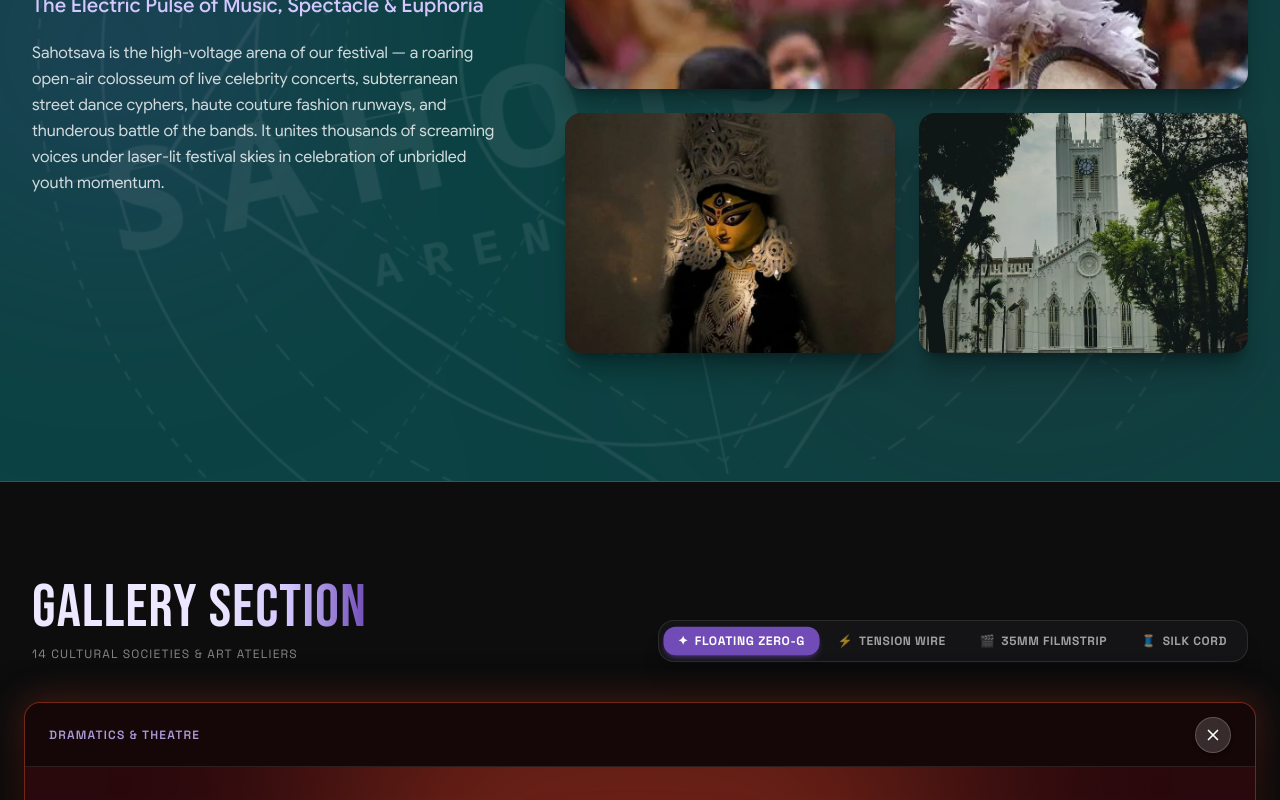
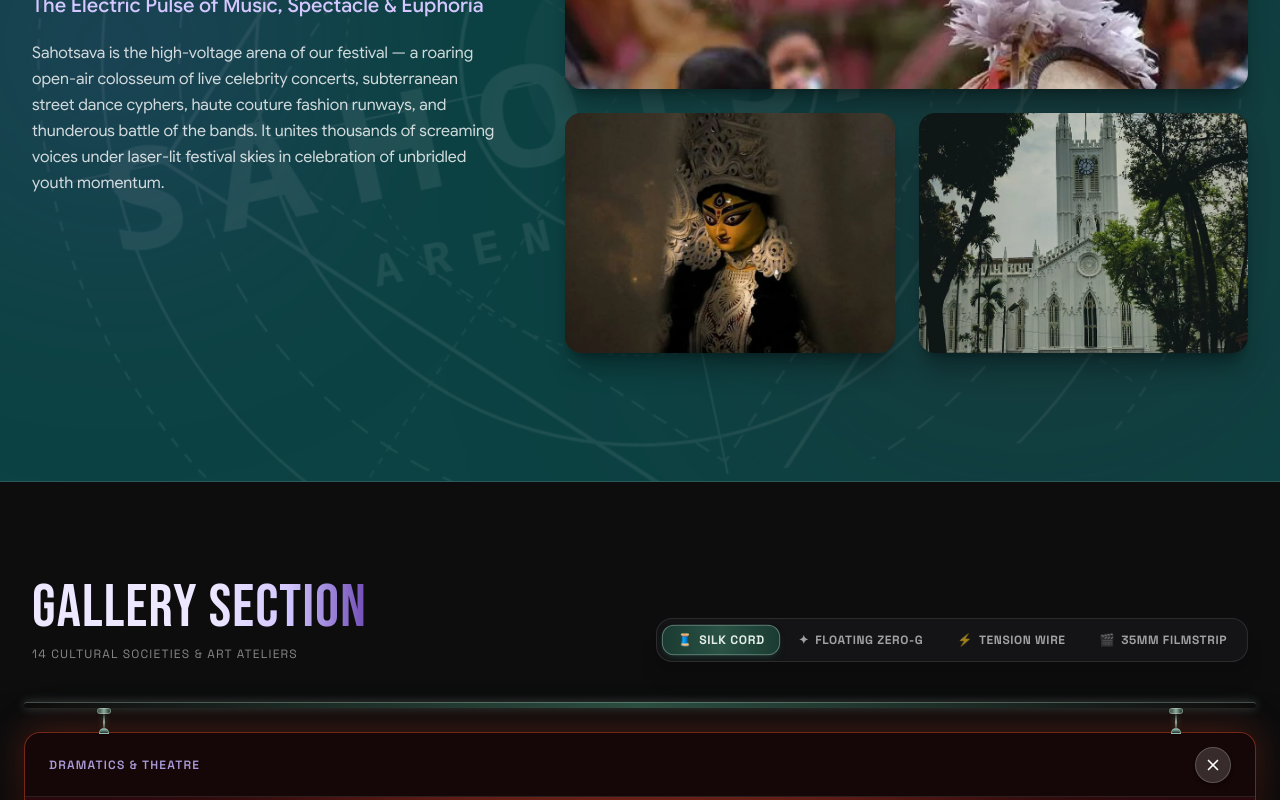
Before and after one commit to ritam413/trial_repo, a Next.js app: page / in a window 1280 px wide. Shown: the part 2000-2800 px from the top of the page. Built offline with nearby package versions, Linux system fonts and the light colour scheme; a web font is replaced by a local one.

Commit message:
feat(gallery): adopt silk cord as default with dark silvering green palette

```diff
--- a/src/components/event/GallerySection.tsx
+++ b/src/components/event/GallerySection.tsx
@@ -354,15 +354,28 @@ function FilmstripDivider({ index }: { index: number }) {
 function SilkCordSegment() {
   return (
     <div className="relative w-full h-4 sm:h-5 flex items-center justify-between pointer-events-none select-none z-20 my-[-1px]">
+      {/* Left Cord Anchor */}
       <div className="absolute left-6 sm:left-12 md:left-20 -translate-x-1/2 -top-0.5 flex flex-col items-center">
-        <div className="w-2 h-1 rounded-t-full border border-[#D4AF37] bg-[#78350F]" />
-        <div className="w-[2px] h-3 bg-gradient-to-b from-[#714cb6] via-[#d4c7ff] to-[#714cb6] shadow-[0_0_4px_rgba(113,76,182,0.6)]" />
-        <div className="w-2 h-1 rounded-b-full border border-[#D4AF37] bg-[#78350F]" />
+        {/* Top Dark Silvering Green Eyelet Ring */}
+        <div className="w-2.5 h-1.5 rounded-t-full border border-[#9bbab0]/80 bg-gradient-to-b from-[#9bbab0] to-[#1a382e] shadow-xs" />
+        {/* Dark Silvering Green Silk Cord / Rod with Silver Sheen */}
+        <div className="relative w-[2.5px] h-3 bg-gradient-to-b from-[#16382e] via-[#a3c2b5] via-[#3b6959] to-[#16382e] shadow-[0_0_6px_rgba(155,186,176,0.45)]">
+          <div className="absolute inset-y-0.5 left-0 w-[1px] bg-white/40" />
+        </div>
+        {/* Bottom Dark Silvering Green Eyelet Ring */}
+        <div className="w-2.5 h-1.5 rounded-b-full border border-[#9bbab0]/80 bg-gradient-to-t from-[#9bbab0] to-[#1a382e] shadow-xs" />
       </div>
+
+      {/* Right Cord Anchor */}
       <div className="absolute right-6 sm:right-12 md:right-20 translate-x-1/2 -top-0.5 flex flex-col items-center">
-        <div className="w-2 h-1 rounded-t-full border border-[#D4AF37] bg-[#78350F]" />
-        <div className="w-[2px] h-3 bg-gradient-to-b from-[#714cb6] via-[#d4c7ff] to-[#714cb6] shadow-[0_0_4px_rgba(113,76,182,0.6)]" />
-        <div className="w-2 h-1 rounded-b-full border border-[#D4AF37] bg-[#78350F]" />
+        {/* Top Dark Silvering Green Eyelet Ring */}
+        <div className="w-2.5 h-1.5 rounded-t-full border border-[#9bbab0]/80 bg-gradient-to-b from-[#9bbab0] to-[#1a382e] shadow-xs" />
+        {/* Dark Silvering Green Silk Cord / Rod with Silver Sheen */}
+        <div className="relative w-[2.5px] h-3 bg-gradient-to-b from-[#16382e] via-[#a3c2b5] via-[#3b6959] to-[#16382e] shadow-[0_0_6px_rgba(155,186,176,0.45)]">
+          <div className="absolute inset-y-0.5 left-0 w-[1px] bg-white/40" />
+        </div>
+        {/* Bottom Dark Silvering Green Eyelet Ring */}
+        <div className="w-2.5 h-1.5 rounded-b-full border border-[#9bbab0]/80 bg-gradient-to-t from-[#9bbab0] to-[#1a382e] shadow-xs" />
       </div>
     </div>
   );
@@ -370,7 +383,7 @@ function SilkCordSegment() {
 
 export default function GallerySection() {
   const sectionRef = useRef<HTMLElement>(null);
-  const [variant, setVariant] = useState<GalleryVariant>("floating-minimal");
+  const [variant, setVariant] = useState<GalleryVariant>("silk-cord");
   const [activeClubIndex, setActiveClubIndex] = useState<number | null>(0);
   const [selectedPhoto, setSelectedPhoto] = useState<{
     photo: ClubPhoto;
@@ -491,10 +504,10 @@ export default function GallerySection() {
           {/* Emil-Prototype Visual Direction Switcher */}
           <div className="flex items-center gap-1.5 p-1.5 rounded-2xl bg-[#141416] border border-white/10 shadow-xl overflow-x-auto max-w-full">
             {[
+              { id: "silk-cord", label: "Silk Cord", icon: "🧵" },
               { id: "floating-minimal", label: "Floating Zero-G", icon: "✦" },
               { id: "tension-wire", label: "Tension Wire", icon: "⚡" },
               { id: "filmstrip", label: "35mm Filmstrip", icon: "🎬" },
-              { id: "silk-cord", label: "Silk Cord", icon: "🧵" },
             ].map((v) => (
               <button
                 key={v.id}
@@ -502,7 +515,9 @@ export default function GallerySection() {
                 onClick={() => setVariant(v.id as GalleryVariant)}
                 className={`flex items-center gap-1.5 px-3.5 py-1.5 rounded-xl text-xs font-tech font-bold tracking-wider uppercase transition-all duration-200 cursor-pointer whitespace-nowrap ${
                   variant === v.id
-                    ? "bg-[#714cb6] text-white shadow-md shadow-[#714cb6]/40 scale-[1.02]"
+                    ? variant === "silk-cord"
+                      ? "bg-gradient-to-r from-[#1b3b31] via-[#2a5245] to-[#1b3b31] text-[#e2ede7] border border-[#9bbab0]/50 shadow-md shadow-[#1b3b31]/50 scale-[1.02]"
+                      : "bg-[#714cb6] text-white shadow-md shadow-[#714cb6]/40 scale-[1.02]"
                     : "text-white/60 hover:text-white hover:bg-white/5"
                 }`}
               >
@@ -534,14 +549,18 @@ export default function GallerySection() {
               </div>
             )}
             {variant === "silk-cord" && (
-              <div className="relative w-full h-5">
-                <div className="absolute left-6 sm:left-12 md:left-20 -translate-x-1/2 top-0 flex flex-col items-center">
-                  <div className="w-3 h-1.5 rounded-full bg-[#D4AF37] shadow-sm" />
-                  <div className="w-[2px] h-3.5 bg-gradient-to-b from-[#714cb6] to-[#d4c7ff]" />
-                </div>
-                <div className="absolute right-6 sm:right-12 md:right-20 translate-x-1/2 top-0 flex flex-col items-center">
-                  <div className="w-3 h-1.5 rounded-full bg-[#D4AF37] shadow-sm" />
-                  <div className="w-[2px] h-3.5 bg-gradient-to-b from-[#714cb6] to-[#d4c7ff]" />
+              <div className="relative w-full flex flex-col items-center">
+                {/* Overhead Dark Silvering Green Suspension Rail / Rod */}
+                <div className="relative w-full h-1.5 rounded-full bg-gradient-to-r from-transparent via-[#2a5245] to-transparent border-t border-[#9bbab0]/40 shadow-[0_0_10px_rgba(155,186,176,0.35)]" />
+                <div className="relative w-full h-5">
+                  <div className="absolute left-6 sm:left-12 md:left-20 -translate-x-1/2 top-0 flex flex-col items-center">
+                    <div className="w-3.5 h-1.5 rounded-full bg-gradient-to-r from-[#2a5245] via-[#9bbab0] to-[#16382e] border border-[#cbdcd4]/50 shadow-sm" />
+                    <div className="w-[2.5px] h-4 bg-gradient-to-b from-[#16382e] via-[#a3c2b5] to-[#2a5245] shadow-[0_0_6px_rgba(155,186,176,0.4)]" />
+                  </div>
+                  <div className="absolute right-6 sm:right-12 md:right-20 translate-x-1/2 top-0 flex flex-col items-center">
+                    <div className="w-3.5 h-1.5 rounded-full bg-gradient-to-r from-[#2a5245] via-[#9bbab0] to-[#16382e] border border-[#cbdcd4]/50 shadow-sm" />
+                    <div className="w-[2.5px] h-4 bg-gradient-to-b from-[#16382e] via-[#a3c2b5] to-[#2a5245] shadow-[0_0_6px_rgba(155,186,176,0.4)]" />
+                  </div>
                 </div>
               </div>
             )}
@@ -593,8 +612,8 @@ export default function GallerySection() {
                   )}
                   {variant === "silk-cord" && (
                     <>
-                      <div className="absolute left-6 sm:left-12 md:left-20 -translate-x-1/2 -top-1 z-30 pointer-events-none w-2.5 h-2 rounded-t-full bg-[#D4AF37] border border-[#CA8A04]" />
-                      <div className="absolute right-6 sm:right-12 md:right-20 translate-x-1/2 -top-1 z-30 pointer-events-none w-2.5 h-2 rounded-t-full bg-[#D4AF37] border border-[#CA8A04]" />
+                      <div className="absolute left-6 sm:left-12 md:left-20 -translate-x-1/2 -top-1 z-30 pointer-events-none w-2.5 h-1.5 rounded-t-full bg-gradient-to-b from-[#9bbab0] to-[#1a382e] border border-[#9bbab0]/80 shadow-xs" />
+                      <div className="absolute right-6 sm:right-12 md:right-20 translate-x-1/2 -top-1 z-30 pointer-events-none w-2.5 h-1.5 rounded-t-full bg-gradient-to-b from-[#9bbab0] to-[#1a382e] border border-[#9bbab0]/80 shadow-xs" />
                     </>
                   )}
 
@@ -814,8 +833,8 @@ export default function GallerySection() {
               )}
               {variant === "silk-cord" && (
                 <>
-                  <div className="absolute left-6 sm:left-12 md:left-20 -translate-x-1/2 -bottom-1 z-30 pointer-events-none w-2.5 h-2 rounded-b-full bg-[#D4AF37] border border-[#CA8A04]" />
-                  <div className="absolute right-6 sm:right-12 md:right-20 translate-x-1/2 -bottom-1 z-30 pointer-events-none w-2.5 h-2 rounded-b-full bg-[#D4AF37] border border-[#CA8A04]" />
+                  <div className="absolute left-6 sm:left-12 md:left-20 -translate-x-1/2 -bottom-1 z-30 pointer-events-none w-2.5 h-1.5 rounded-b-full bg-gradient-to-t from-[#9bbab0] to-[#1a382e] border border-[#9bbab0]/80 shadow-xs" />
+                  <div className="absolute right-6 sm:right-12 md:right-20 translate-x-1/2 -bottom-1 z-30 pointer-events-none w-2.5 h-1.5 rounded-b-full bg-gradient-to-t from-[#9bbab0] to-[#1a382e] border border-[#9bbab0]/80 shadow-xs" />
                 </>
               )}
             </div>
@@ -851,12 +870,12 @@ export default function GallerySection() {
         {variant === "silk-cord" && (
           <>
             <div className="absolute left-6 sm:left-12 md:left-20 -translate-x-1/2 top-0 flex flex-col items-center">
-              <div className="w-[2px] h-3 bg-[#714cb6]" />
-              <div className="w-2.5 h-2.5 rounded-full bg-[#D4AF37]" />
+              <div className="w-[2.5px] h-3.5 bg-gradient-to-b from-[#2a5245] via-[#9bbab0] to-transparent shadow-[0_0_4px_rgba(155,186,176,0.3)]" />
+              <div className="w-2.5 h-3 rounded-b-full bg-gradient-to-b from-[#9bbab0] to-[#16382e] border border-[#cbdcd4]/60 shadow-[0_2px_6px_rgba(0,0,0,0.8)]" />
             </div>
             <div className="absolute right-6 sm:right-12 md:right-20 translate-x-1/2 top-0 flex flex-col items-center">
-              <div className="w-[2px] h-3 bg-[#714cb6]" />
-              <div className="w-2.5 h-2.5 rounded-full bg-[#D4AF37]" />
+              <div className="w-[2.5px] h-3.5 bg-gradient-to-b from-[#2a5245] via-[#9bbab0] to-transparent shadow-[0_0_4px_rgba(155,186,176,0.3)]" />
+              <div className="w-2.5 h-3 rounded-b-full bg-gradient-to-b from-[#9bbab0] to-[#16382e] border border-[#cbdcd4]/60 shadow-[0_2px_6px_rgba(0,0,0,0.8)]" />
             </div>
           </>
         )}
```
Also changed, not shown: 2 other files (tests, documents, lock files or other folders).
